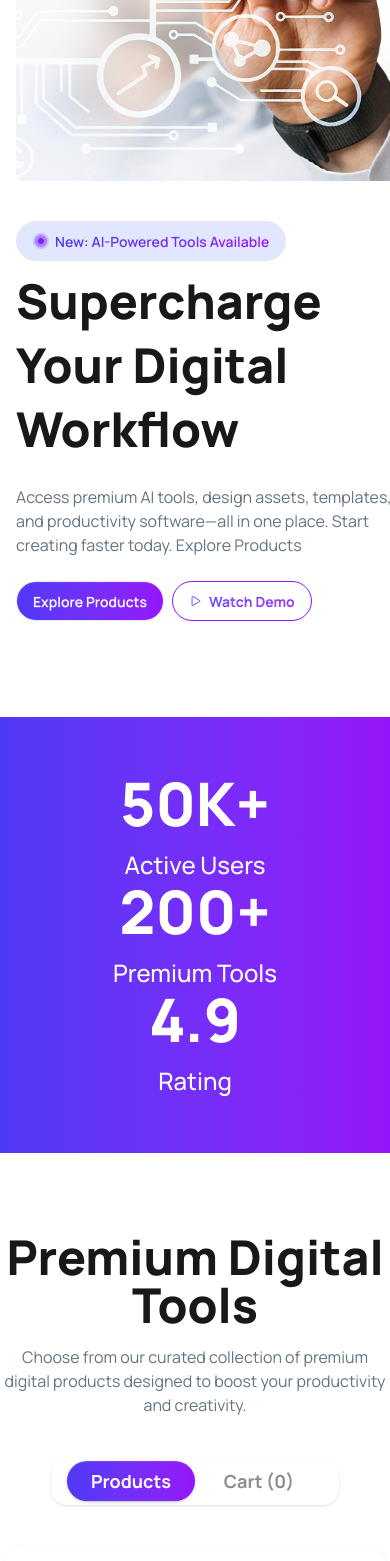
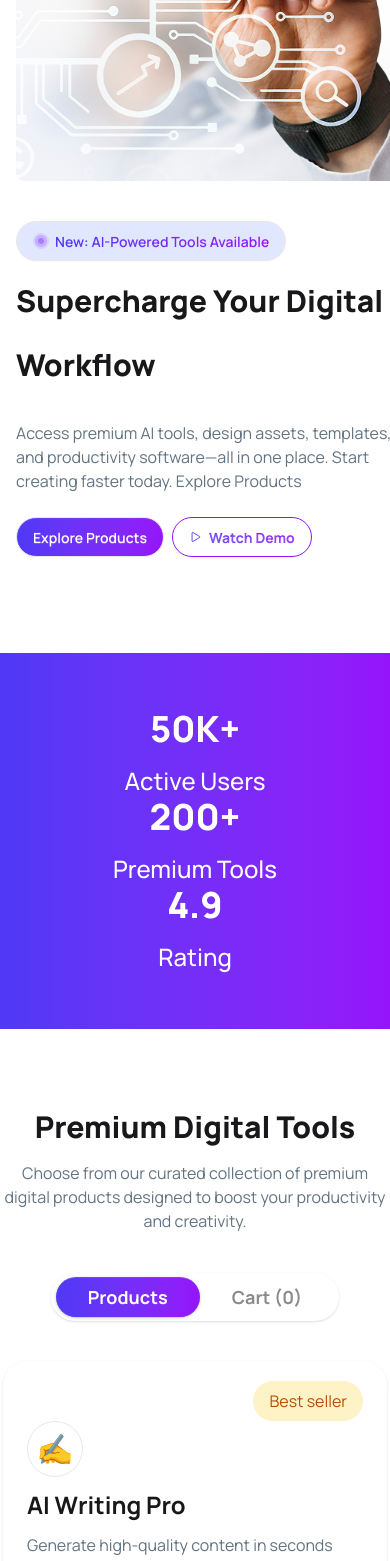
Before and after one commit to mdallamaiqbal/A6-DigiTools-Platform, a React (Vite) app: page / in a window 390 px wide. Shown: the part 432-1993 px from the top of the page. Built offline with nearby package versions, Linux system fonts and the light colour scheme.

Commit message:
change simple design and readme file

```diff
--- a/src/Components/Navbar/Navbar.jsx
+++ b/src/Components/Navbar/Navbar.jsx
@@ -3,8 +3,8 @@ import logo from '../../assets/logo.png'
 import { GrCart } from 'react-icons/gr';
 const Navbar = ({carts}) => {
     return (
-    <div className=' lg:container  mx-auto shadow-sm rounded-lg'>
-        <div className="navbar flex md:flex-col md:items-center lg:flex-row   gap-4 lg:gap-0 max-w-7xl mx-auto">
+    <div className=' lg:container  mx-auto sticky top-0 bg-[#FFF] z-50 shadow-sm rounded-lg'>
+        <div className="navbar flex md:flex-col md:items-center lg:flex-row    gap-4 lg:gap-0 max-w-7xl mx-auto">
       <div className="navbar-start md:justify-center">
         <div>
           <img src={logo} alt="" />
--- a/src/Components/UI/Banner/Banner.jsx
+++ b/src/Components/UI/Banner/Banner.jsx
@@ -13,10 +13,10 @@ const Banner = () => {
     />
     <div>
       <div className='btn rounded-3xl bg-[#E1E7FF] mb-2'>
-        <img src={dot} alt="" />
+        <img src={dot} className=' animate-pulse ' alt="" />
         <button className='bg-linear-to-r from-[#4F39F6] to-[#9514FA] bg-clip-text text-transparent rounded-3xl'>New: AI-Powered Tools Available</button>
       </div>
-      <h1 className="text-5xl font-extrabold max-w-xl leading-16">Supercharge Your Digital Workflow</h1>
+      <h1 className="text-3xl md:text-5xl font-extrabold max-w-xl leading-16">Supercharge Your Digital Workflow</h1>
       <p className="py-6 max-w-md text-[#627382]">
        Access premium AI tools, design assets, templates, and productivity software—all in one place. Start creating faster today. Explore Products
       </p>
--- a/src/Components/UI/Banner/Cart.jsx
+++ b/src/Components/UI/Banner/Cart.jsx
@@ -1,6 +1,6 @@
 import React from 'react';
 import { toast } from 'react-toastify';
-
+import CartImg from '../../../assets/Cart.png'
 const Cart = ({carts,setCarts}) => {
     const totalPrice =carts.reduce((sum,cart)=>sum+cart.price,0)
     const handlePayment =()=>{
@@ -13,9 +13,14 @@ const Cart = ({carts,setCarts}) => {
       toast.error(`${cart.title} is remove`)
     }
     return (
-        <div className='lg:max-w-7xl mx-auto  mt-10 p-10 shadow rounded-2xl flex flex-col gap-4'>
+        <div className='lg:max-w-7xl mx-auto  mt-10 p-10 shadow rounded-2xl flex flex-col'>
             <h2 className='font-bold text-2xl mb-6'>Your Cart</h2>
-            {
+            {carts.length===0 ? <div className='max-w-md mx-auto'>
+                <img src={CartImg} alt="" />
+                <h3 className='text-center font-extrabold text-2xl text-[#575756]'>Card Is Empty</h3>
+            </div>
+                :<div className='flex flex-col gap-4'>
+                     {
                 carts.map(cart=> <div className='p-5 flex justify-between items-center bg-[#F2F2F2] rounded-2xl'>
                      <div className='flex gap-4 items-center'>
                         <div className='border border-gray-200 rounded-full w-14 h-14  flex justify-center items-center'>
@@ -35,6 +40,9 @@ const Cart = ({carts,setCarts}) => {
             </div>
             <div> <button onClick={handlePayment} className='w-full py-4 font-bold rounded-2xl bg-linear-to-r from-[#4F39F6] to-[#9514FA] text-white'>Proceed to Checkout</button></div>
         </div>
+
+            }
+         </div>
     );
 };
 
--- a/src/Components/UI/Banner/Count.jsx
+++ b/src/Components/UI/Banner/Count.jsx
@@ -5,17 +5,17 @@ const Count = () => {
         <div className='lg:container mx-auto lg:px-48 py-14 bg-linear-to-r from-[#4F39F6] to-[#9514FA]'>
           <div className='grid grid-cols-1 md:grid-cols-3 relative'>
             <div className='flex flex-col items-center justify-center'>
-            <h3 className='font-extrabold text-6xl text-[#FFF]'>50K+</h3>
+            <h3 className='font-extrabold text-4xl md:text-6xl text-[#FFF]'>50K+</h3>
             <p className='text-2xl text-[#FFF] font-medium mt-4'>Active Users</p>
            </div>
             <div className='hidden md:block absolute top-0 bottom-0 left-1/3 w-0.5 bg-[#FFF]'></div>
             <div className='flex flex-col items-center justify-center'>
-            <h3 className='font-extrabold text-6xl text-[#FFF]'>200+</h3>
+            <h3 className='font-extrabold text-4xl md:text-6xl text-[#FFF]'>200+</h3>
             <p className='text-2xl text-[#FFF] font-medium mt-4'>Premium Tools</p>
            </div>
              <div className=' hidden md:block absolute top-0 bottom-0 left-2/3 w-0.5 bg-[#FFF]'></div>
             <div className='flex flex-col items-center justify-center'>
-            <h3 className='font-extrabold text-6xl text-[#FFF]'>4.9</h3>
+            <h3 className='font-extrabold text-4xl md:text-6xl text-[#FFF]'>4.9</h3>
             <p className='text-2xl text-[#FFF] font-medium mt-4'>Rating</p>
            </div>
           </div>
--- a/src/Components/UI/Banner/Premium.jsx
+++ b/src/Components/UI/Banner/Premium.jsx
@@ -3,12 +3,12 @@ import React from 'react';
 const Premium = ({setShowTab,carts}) => {
     return (
         <div className='container mx-auto text-center mt-20'>
-            <h3 className='font-extrabold text-5xl mb-4'>Premium Digital Tools</h3>
+            <h3 className='font-extrabold text-3xl md:text-5xl mb-4'>Premium Digital Tools</h3>
             <p className='text-[#627382] max-w-lg mx-auto'>Choose from our curated collection of premium digital products designed to boost your productivity and creativity.</p>
          {/* name of each tab group should be unique */}
-          <div className="tabs tabs-box bg-[#FFF] shadow rounded-2xl mt-10 justify-center max-w-72 mx-auto">
-          <input onClick={()=>setShowTab('tools')} type="radio" name="my_tabs_1" className="tab w-32 rounded-3xl font-bold checked:text-white text-lg checked:bg-linear-to-r checked:from-[#4F39F6] checked:to-[#9514FA]" aria-label="Products" defaultChecked />
-          <input onClick={()=>setShowTab('cart')} type="radio" name="my_tabs_1" className="tab w-32 rounded-3xl font-bold checked:text-white text-lg checked:bg-linear-to-r checked:from-[#4F39F6] checked:to-[#9514FA]" aria-label={`Cart (${carts.length})`} />
+          <div className="tabs tabs-box bg-[#FFF] shadow rounded-3xl mt-10 justify-center max-w-72 mx-auto">
+          <input onClick={()=>setShowTab('tools')} type="radio" name="my_tabs_1" className="tab w-32 px-8 rounded-3xl font-bold checked:text-white text-lg checked:bg-linear-to-r checked:from-[#4F39F6] checked:to-[#9514FA]" aria-label="Products" defaultChecked />
+          <input onClick={()=>setShowTab('cart')} type="radio" name="my_tabs_1" className="tab w-32 px-8 rounded-3xl font-bold checked:text-white text-lg checked:bg-linear-to-r checked:from-[#4F39F6] checked:to-[#9514FA]" aria-label={`Cart (${carts.length})`} />
           </div>
         </div>
     );
--- a/src/Components/UI/Banner/Ready.jsx
+++ b/src/Components/UI/Banner/Ready.jsx
@@ -3,7 +3,7 @@ import React from 'react';
 const Ready = () => {
     return (
         <div className='mt-28 bg-linear-to-r from-[#4F39F6] to-[#9514FA] py-6 px-6 md:py-12 md:px-12 lg:py-28 lg:px-48 text-center'>
-            <h2 className='text-white font-extrabold text-5xl mb-4'>Ready to Transform Your Workflow?</h2>
+            <h2 className='text-white font-extrabold text-3xl md:text-5xl mb-4'>Ready to Transform Your Workflow?</h2>
             <p className='text-[#FFF]/80 mb-10 max-w-lg mx-auto'>Join thousands of professionals who are already using Digitools to work smarter.Start your free trial today.</p>
             <div>
                 <div className='btn bg-white py-5 rounded-3xl'><button className='bg-linear-to-r from-[#4F39F6] to-[#9514FA] bg-clip-text text-transparent'>Explore Product</button></div>
--- a/src/Components/UI/Banner/Section.jsx
+++ b/src/Components/UI/Banner/Section.jsx
@@ -8,10 +8,10 @@ const Section = () => {
     return (
         <div className=' lg:container mx-auto'>
             <div className='bg-[#F9FAFC] px-8 py-5 xl:px-48 xl:py-28 space-y-4 my-5 md:my-14 lg:my-24'>
-              <h2 className='font-extrabold text-5xl text-center'>Get Started in 3 Steps</h2>
+              <h2 className='font-extrabold text-3xl md:text-5xl text-center'>Get Started in 3 Steps</h2>
               <p className='text-[#627382] text-center'>Start using premium digital tools in minutes, not hours.</p>
               <div className='grid grid-cols-1 md:grid-cols-3 gap-4'>
-                <div className='bg-[#FFF] pt-5  pb-10 lg:pb-20 px-6 rounded-3xl text-center '>
+                <div className='bg-[#FFF] pt-5  pb-10 lg:pb-20 px-6 rounded-3xl text-center'>
                    <div className='flex justify-end'>
                    <h4 className='flex justify-center items-center bg-linear-to-r
                    from-[#4F39F6] to-[#9514FA] text-white w-10 h-10 rounded-full'>01</h4>
```
Also changed, not shown: src/Components/UI/Banner/PricingSection/Pricing.jsx (+9 -5 lines), src/assets/Cart.png (added), 1 other file (tests, documents, lock files or other folders).
